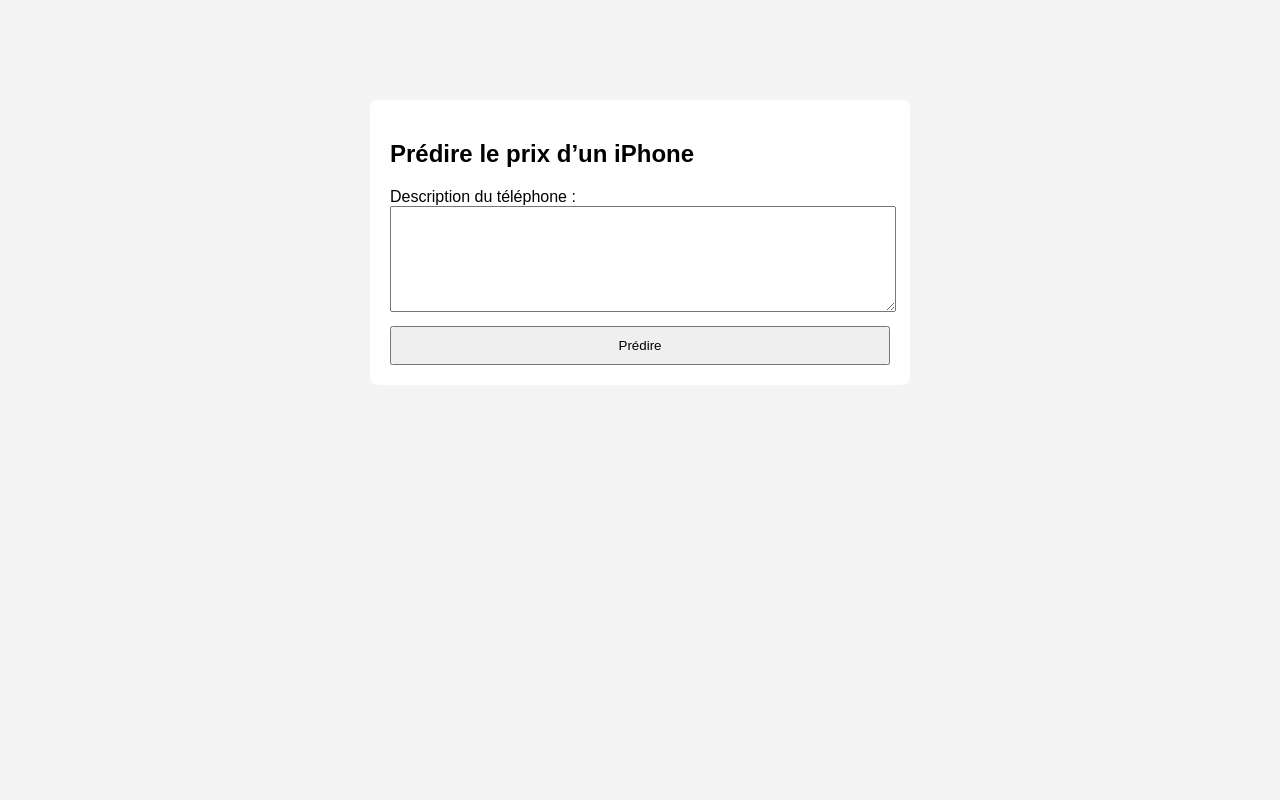
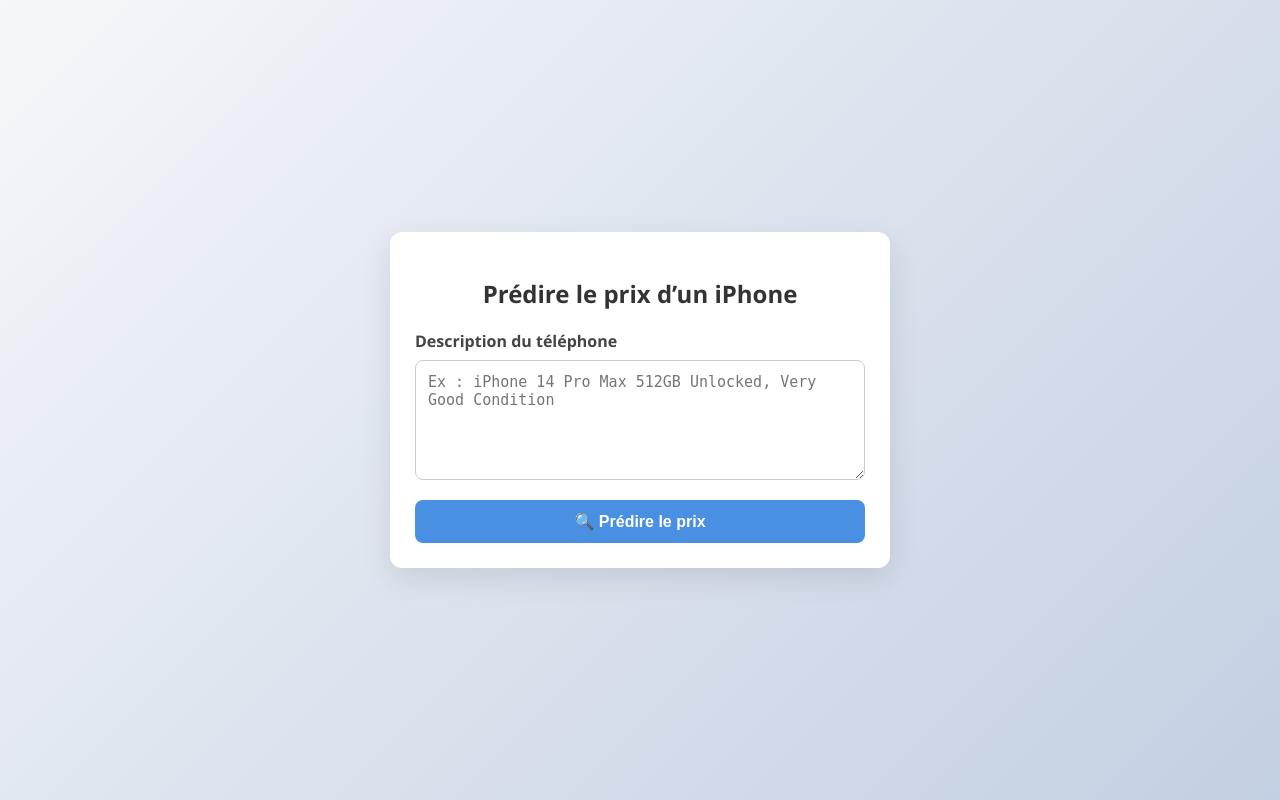
Before and after one commit to gloiremusumba/Pr-dire_le_prix_d-un_iPhone, a Flask app: page / in a window 1280 px wide. Run offline with Flask 3, Linux system fonts and the light colour scheme; parts of the project's set-up code (start-up, migrations or seed data) failed here and were passed over.

Commit message:
adaptation sur index.html

```diff
--- a/templates/index.html
+++ b/templates/index.html
@@ -2,41 +2,117 @@
 <html lang="fr">
 <head>
     <meta charset="UTF-8">
+    <meta name="viewport" content="width=device-width, initial-scale=1.0">
     <title>Prédiction Prix iPhone</title>
+
     <style>
-        body { font-family: Arial; background: #f4f4f4; }
+        * {
+            box-sizing: border-box;
+        }
+
+        body {
+            font-family: "Segoe UI", Arial, sans-serif;
+            background: linear-gradient(135deg, #f5f7fa, #c3cfe2);
+            min-height: 100vh;
+            margin: 0;
+            display: flex;
+            align-items: center;
+            justify-content: center;
+        }
+
         .container {
-            width: 500px;
-            margin: 100px auto;
-            background: white;
-            padding: 20px;
-            border-radius: 8px;
+            background: #ffffff;
+            width: 100%;
+            max-width: 500px;
+            padding: 25px;
+            border-radius: 12px;
+            box-shadow: 0 10px 30px rgba(0, 0, 0, 0.1);
         }
+
+        h2 {
+            text-align: center;
+            margin-bottom: 20px;
+            color: #333;
+        }
+
+        label {
+            display: block;
+            margin-bottom: 8px;
+            font-weight: 600;
+            color: #444;
+        }
+
         textarea {
             width: 100%;
-            height: 100px;
+            min-height: 120px;
+            padding: 12px;
+            font-size: 15px;
+            border-radius: 8px;
+            border: 1px solid #ccc;
+            resize: vertical;
+            outline: none;
         }
+
+        textarea:focus {
+            border-color: #4a90e2;
+        }
+
         button {
-            margin-top: 10px;
-            padding: 10px;
             width: 100%;
+            margin-top: 15px;
+            padding: 12px;
+            font-size: 16px;
+            font-weight: bold;
+            background: #4a90e2;
+            color: white;
+            border: none;
+            border-radius: 8px;
+            cursor: pointer;
+            transition: background 0.3s ease;
         }
+
+        button:hover {
+            background: #357ab8;
+        }
+
         .result {
-            margin-top: 15px;
+            margin-top: 20px;
+            padding: 15px;
+            background: #e8f5e9;
+            border-left: 5px solid #4caf50;
+            border-radius: 6px;
             font-size: 18px;
-            color: green;
+            color: #2e7d32;
+            text-align: center;
+        }
+
+        /* 📱 Mobile */
+        @media (max-width: 480px) {
+            .container {
+                padding: 20px;
+            }
+
+            h2 {
+                font-size: 20px;
+            }
+
+            textarea {
+                font-size: 14px;
+            }
         }
     </style>
 </head>
+
 <body>
 
 <div class="container">
     <h2>Prédire le prix d’un iPhone</h2>
 
     <form method="POST">
-        <label>Description du téléphone :</label>
-        <textarea name="description" required>{{ description }}</textarea>
-        <button type="submit">Prédire</button>
+        <label>Description du téléphone</label>
+        <textarea name="description" placeholder="Ex : iPhone 14 Pro Max 512GB Unlocked, Very Good Condition" required>{{ description }}</textarea>
+
+        <button type="submit">🔍 Prédire le prix</button>
     </form>
 
     {% if predicted_price %}
```
